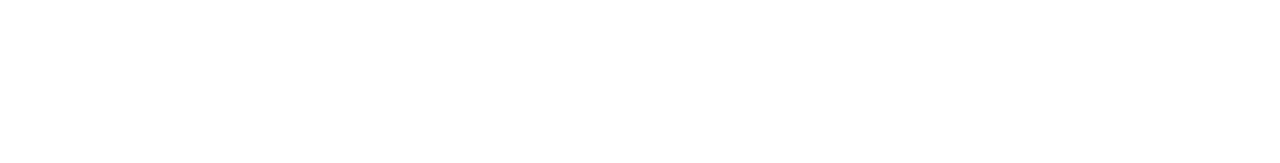
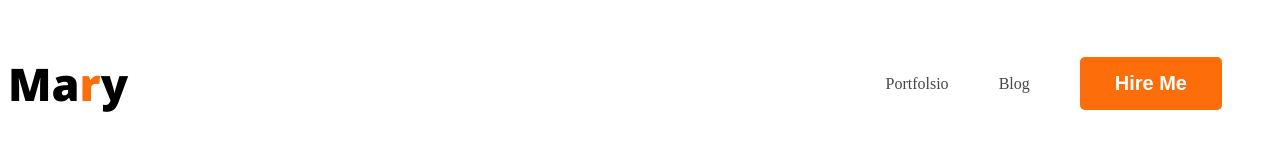
Before and after one commit to Ahasan-09/web-developer-portfolio1, a plain HTML site: page index.html in a window 1280 px wide. Drawn offline with nearby package versions, Linux system fonts and the light colour scheme.

Commit message:
add nav style

```diff
--- a/index.html
+++ b/index.html
@@ -4,8 +4,30 @@
     <meta charset="UTF-8">
     <meta name="viewport" content="width=device-width, initial-scale=1.0">
     <title>web-developer-portfolio1</title>
+    <link rel="preconnect" href="https://fonts.googleapis.com">
+    <link rel="preconnect" href="https://fonts.gstatic.com" crossorigin>
+    <link href="https://fonts.googleapis.com/css2?family=Open+Sans:wght@800&display=swap" rel="stylesheet">
+    <link rel="stylesheet" href="./portfolio.css">
+
+
+<style>
+
+</style>
+
 </head>
 <body>
+    <header>
+        <nav >
+            <h3 class="nav-title">Ma<span class="text-primary">r</span>y</h3>
+            <ul>
+                <li><a href="">Portfolsio</a></li>
+                <li><a href="">Blog</a></li>
+                <li><button class="btn-priary">Hire Me</button></li>
+            </ul>
+        </nav>
+    </header>
+  <main></main>
+  <footer></footer>
 
 </body>
 </html>
--- /dev/null
+++ b/portfolio.css
@@ -0,0 +1,48 @@
+/* nav related style */
+body{
+    /* font-family: 'lato'sans-serif; */
+    /* font-family: 'Open Sans', sans-serif; */
+
+}
+/* nav relted tyle */
+.nav-title{
+    font-size: 45px;
+     font-weight: 800;
+     font-family: 'Open Sans', sans-serif;
+     }
+
+     nav a{
+    text-decoration: none;
+   color: #474747;
+   }
+
+
+   nav{
+
+    display: flex;
+    align-items: center;
+    justify-content: space-between;
+
+}
+.text-primary{
+    color: #FD6E0A;
+}
+nav > ul{
+    display: flex;
+    align-items: center;
+
+  }
+nav li{
+    list-style: none;
+    margin-right: 50px;
+}
+.btn-priary{
+    border-radius: 5px;
+background: #FD6E0A;
+border: 0;
+font-size: 20px;
+font-weight: 700;
+color: #FFFFFF;
+padding: 15px 35px;
+
+}
```
